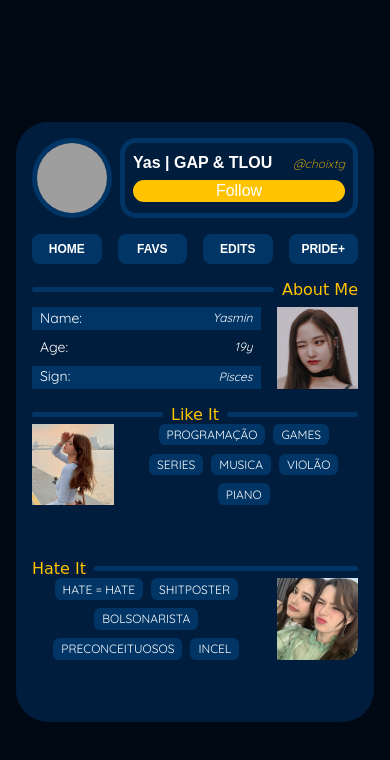
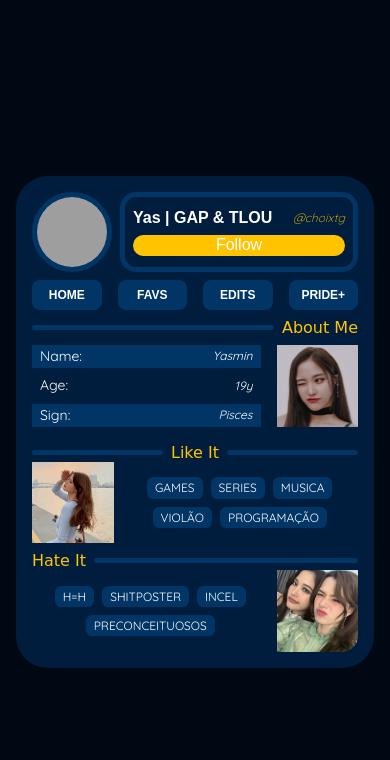
Before and after one commit to ynasrc/freenlsm, a plain HTML site: page index.html in a window 390 px wide. Drawn offline with Linux system fonts and the light colour scheme; grey boxes are pictures that could not be loaded; a web font is replaced by a local one.

Commit message:
fix: home responsiveness

```diff
--- a/index.html
+++ b/index.html
@@ -58,12 +58,11 @@
                         <div class="content">
                             <img src="./img/becky.jpg" alt="">
                             <div>
-                                <p>programação</p>
                                 <p>games</p>
                                 <p>series</p>
                                 <p>musica</p>
                                 <p>violão</p>
-                                <p>piano</p>
+                                <p>programação</p>
                             </div>
                         </div>
                     </div>
@@ -75,11 +74,10 @@
                         </div>
                         <div class="content">
                             <div>
-                                <p>hate = hate</p>
+                                <p>h=h</p>
                                 <p>shitposter</p>
-                                <p>bolsonarista</p>
+                                <p>incel</p>
                                 <p>preconceituosos</p>
-                                <p>incel</p>
                             </div>
                             <img style="border-bottom-right-radius: 1rem;" src="./img/freenbecky.jpg" alt="">
                         </div>
--- a/scss/boxContent.scss
+++ b/scss/boxContent.scss
@@ -1,10 +1,9 @@
 .box-content {
     display: flex;
     flex-direction: column;
-    gap: 1rem;
+    gap: .5rem;
     width: 100%;
     max-width: 450px;
-    height: 100%;
     max-height: 600px;
     padding: 1rem;
     border-radius: 2rem;
--- a/scss/mainHome.scss
+++ b/scss/mainHome.scss
@@ -69,6 +69,8 @@
     .like-deslike {
         display: flex;
         flex-flow: column;
+        justify-content: center;
+        align-items: center;
         gap: .5rem;
         height: 100%;
 
@@ -77,9 +79,27 @@
             flex-flow: column;
             height: 50%;
 
+            .title {
+                display: flex;
+                align-items: center;
+                gap: .5rem;
+                font-family: 'Rammetto One', cursive;
+                white-space: nowrap;
+                color: $secondaryColor;
+                hr {
+                    width: 100%;
+                    height: 5px;
+                    background-color: $primaryComplement;
+                    border: none;
+                    border-radius: 5rem;
+                }
+            }
+
             .content {
                 display: flex;
-                gap: 1rem;
+                align-items: center;
+                justify-content: center;
+                gap: .5rem;
 
                 img {
                     width: 25%;
@@ -91,6 +111,7 @@
                     justify-content: center;
                     flex-wrap: wrap;
                     gap: .5rem;
+                    height: fit-content;
 
                     p {
                         background-color: $primaryComplement;
@@ -103,25 +124,5 @@
                 }
             }
         }
-        .deslike {
-            height: 50%;
-            // background-color: #fff;
-        }
     }
 }
-
-.title {
-    display: flex;
-    align-items: center;
-    gap: .5rem;
-    font-family: 'Rammetto One', cursive;
-    white-space: nowrap;
-    color: $secondaryColor;
-    hr {
-        width: 100%;
-        height: 5px;
-        background-color: $primaryComplement;
-        border: none;
-        border-radius: 5rem;
-    }
-}
--- a/scss/queries.scss
+++ b/scss/queries.scss
@@ -1,3 +1,8 @@
+@media screen and (max-width: 375px) {
+    span {
+        display: none;
+    }
+}
 @media screen and (max-width: 480px) {
     body {
         padding: 1rem;
```
Also changed, not shown: css/style.css, 1 other file.
